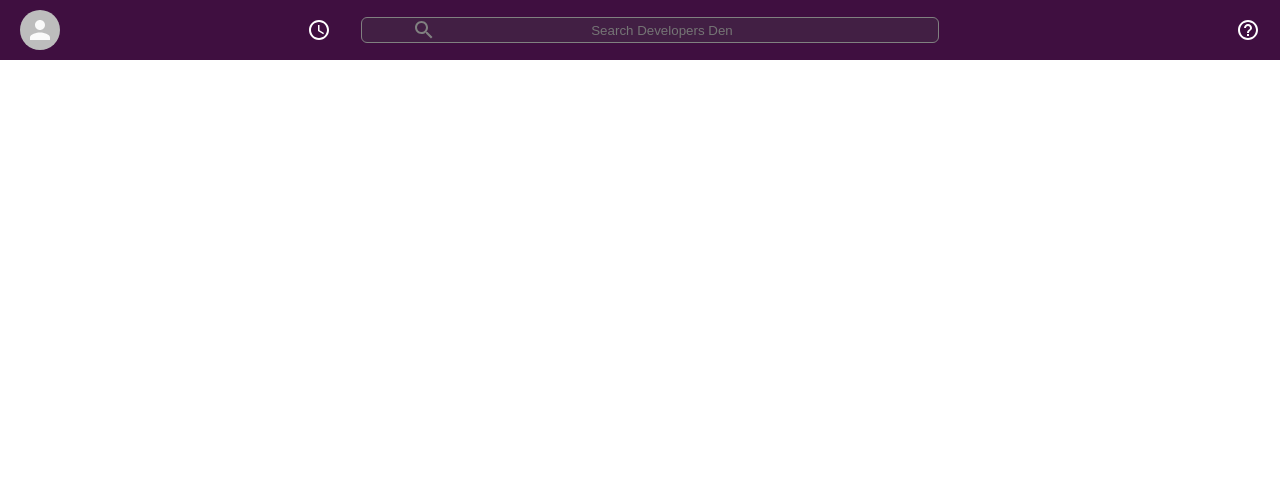
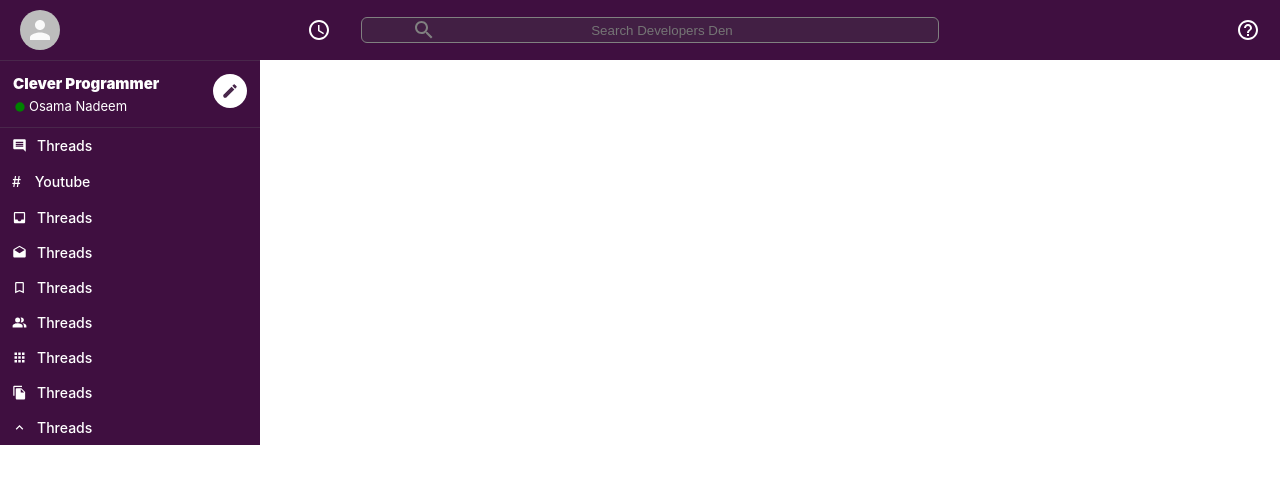
Before and after one commit to Osamaa00/slack-clone, a React (Create React App) app: page / in a window 1280 px wide. Shown: the top 484 px of the page. Built offline with nearby package versions, Linux system fonts and the light colour scheme.

Commit message:
created and styled the sidebar and sidebar option component

```diff
--- a/src/App.js
+++ b/src/App.js
@@ -1,5 +1,6 @@
 import './App.css';
-import Header from './Header/Header';
+import Header from './components/Header/Header'
+import Sidebar from './components/Sidebar/Sidebar';
 
 function App() {
   return (
@@ -7,8 +8,10 @@ function App() {
 
       {/* Header component */}
       <Header />
-
-      {/* Sidebar component */}
+      <div className="app__body">
+        {/* Sidebar component */}
+        <Sidebar />
+      </div>
       {/* React Router - Chat Screen*/}
     </div>
   );
--- /dev/null
+++ b/src/components/Sidebar/Sidebar.css
@@ -0,0 +1,45 @@
+.sidebar {
+    color: white;
+    background-color: var(--slack-color);
+    border-top: 1px solid #49274b;
+    max-width: 260px;
+}
+
+.sidebar__header {
+    display: flex;
+    border-bottom: 1px solid #49274b;
+    padding-bottom: 10px;
+    padding: 13px;
+}
+
+.sidebar__header > .MuiSvgIcon-root {
+    padding: 8px;
+    color: #49274b;
+    font-size: 18px;
+    background-color: white;
+    border-radius: 999px;
+}
+
+.sidebar__info {
+    flex: 1;
+}
+
+.sidebar__info > h2 {
+    font-size: 15px;
+    font-weight: 900;
+    margin-bottom: 5px;
+}
+
+.sidebar__info > h3 {
+    display: flex;
+    align-items: center;
+    font-size: 13px;
+    font-weight: 400;
+}
+
+.sidebar__info > h3 > .MuiSvgIcon-root {
+    font-size: 14px;
+    margin-top: 1px;
+    margin-right: 2px;
+    color: green;
+}
--- /dev/null
+++ b/src/components/Sidebar/Sidebar.js
@@ -0,0 +1,42 @@
+import FiberManualRecordIcon from '@material-ui/icons/FiberManualRecord';
+import CreateIcon from '@material-ui/icons/Create';
+import InsertCommentIcon from '@material-ui/icons/InsertComment';
+import InboxIcon from '@material-ui/icons/Inbox';
+import DraftsIcon from '@material-ui/icons/Drafts';
+import BookmarkBorderIcon from '@material-ui/icons/BookmarkBorder';
+import PeopleAltIcon from '@material-ui/icons/PeopleAlt';
+import AppsIcon from '@material-ui/icons/Apps';
+import FileCopyIcon from '@material-ui/icons/FileCopy';
+import ExpandLessIcon from '@material-ui/icons/ExpandLess';
+import React from 'react'
+import './Sidebar.css';
+import SidebarOption from './SidebarOption/SidebarOption';
+
+
+function Sidebar() {
+    return (
+        <div className="sidebar" >
+            <div className="sidebar__header">
+                <div className="sidebar__info">
+                    <h2>Clever Programmer</h2>
+                    <h3>
+                        <FiberManualRecordIcon />
+                        Osama Nadeem
+                    </h3>
+                </div>
+                <CreateIcon />
+            </div>
+                <SidebarOption Icon={InsertCommentIcon} title="Threads" />
+                <SidebarOption title="Youtube" />
+                <SidebarOption Icon={InboxIcon} title="Threads" />
+                <SidebarOption Icon={DraftsIcon} title="Threads" />
+                <SidebarOption Icon={BookmarkBorderIcon} title="Threads" />
+                <SidebarOption Icon={PeopleAltIcon} title="Threads" />
+                <SidebarOption Icon={AppsIcon} title="Threads" />
+                <SidebarOption Icon={FileCopyIcon} title="Threads" />
+                <SidebarOption Icon={ExpandLessIcon} title="Threads" />
+        </div>
+    )
+}
+
+export default Sidebar
--- /dev/null
+++ b/src/components/Sidebar/SidebarOption/SidebarOption.css
@@ -0,0 +1,29 @@
+.sidebarOption {
+    display: flex;
+    align-items: center;
+    font-size: 12px;
+    padding-left: 2px;
+    cursor: pointer;
+}
+
+.sidebarOption:hover {
+    opacity: 0.9;
+    background-color: #340e36;
+}
+
+.sidebarOption__icon {
+    padding: 10px;
+    font-size: 15px !important;
+}
+
+.sidebarOption__channel {
+    padding :10px 0;
+}
+
+.sidebarOption__hash {
+    padding: 10px;
+}
+
+.sidebarOption > h3 {
+    font-weight: 500;
+}
--- /dev/null
+++ b/src/components/Sidebar/SidebarOption/SidebarOption.js
@@ -0,0 +1,19 @@
+import React from "react";
+import "./SidebarOption.css";
+
+function SidebarOption({ Icon, title }) {
+  return (
+    <div className="sidebarOption">
+      {Icon && <Icon className="sidebarOption__icon" />}
+      {Icon ? (
+        <h3>{title}</h3>
+      ) : (
+        <h3 className="sidebarOption__channel" >
+          <span className="sidebarOption__hash">#</span> {title}
+        </h3>
+      )}
+    </div>
+  );
+}
+
+export default SidebarOption;
```
Also changed, not shown: src/Sidebar/Sidebar.js (deleted, +0 -12 lines), src/Keypoints.txt, src/Sidebar/Sidebar.css (deleted), src/components/Header/Header.css (renamed from src/Header/Header.css), src/components/Header/Header.js (renamed from src/Header/Header.js).
